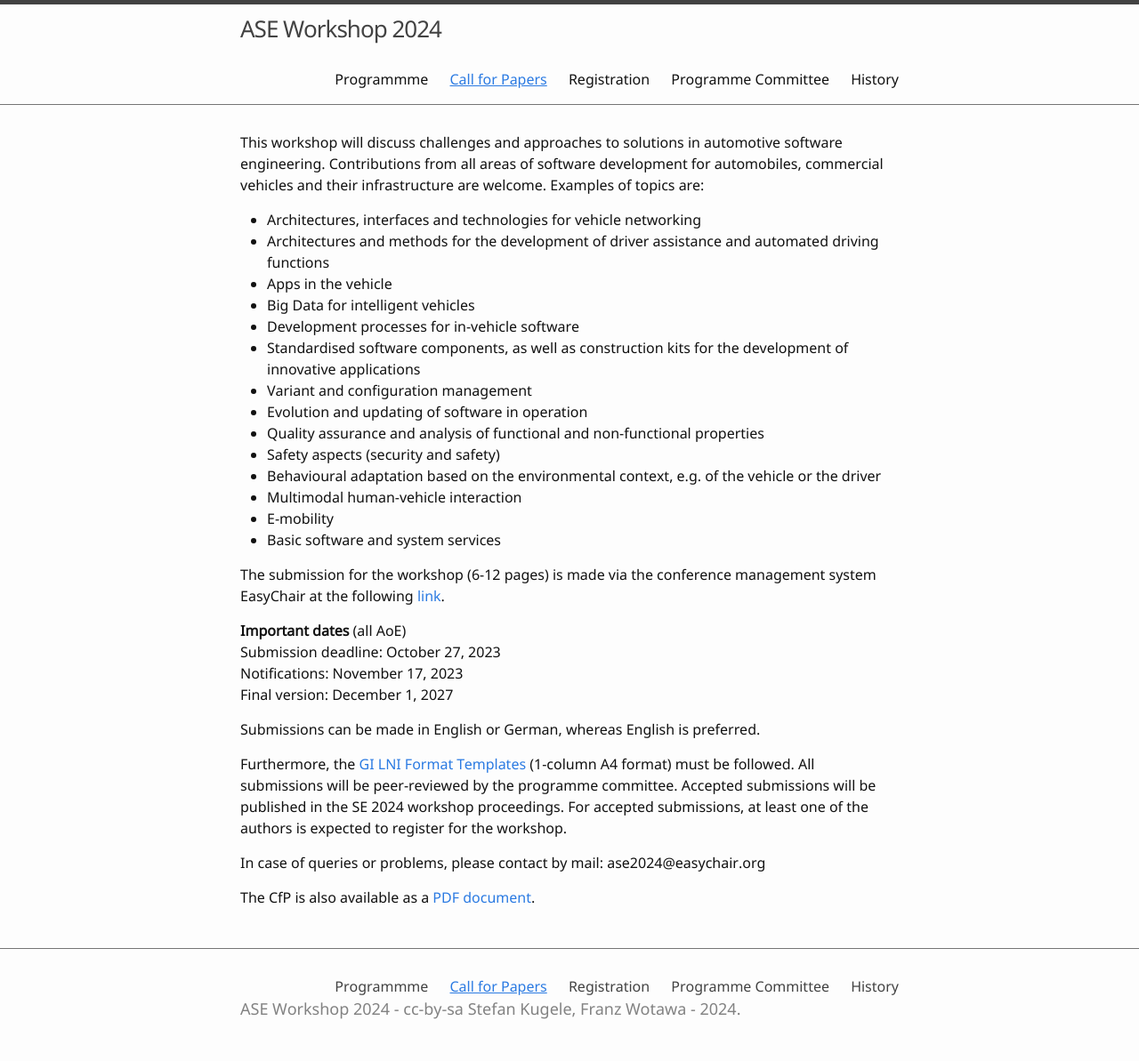
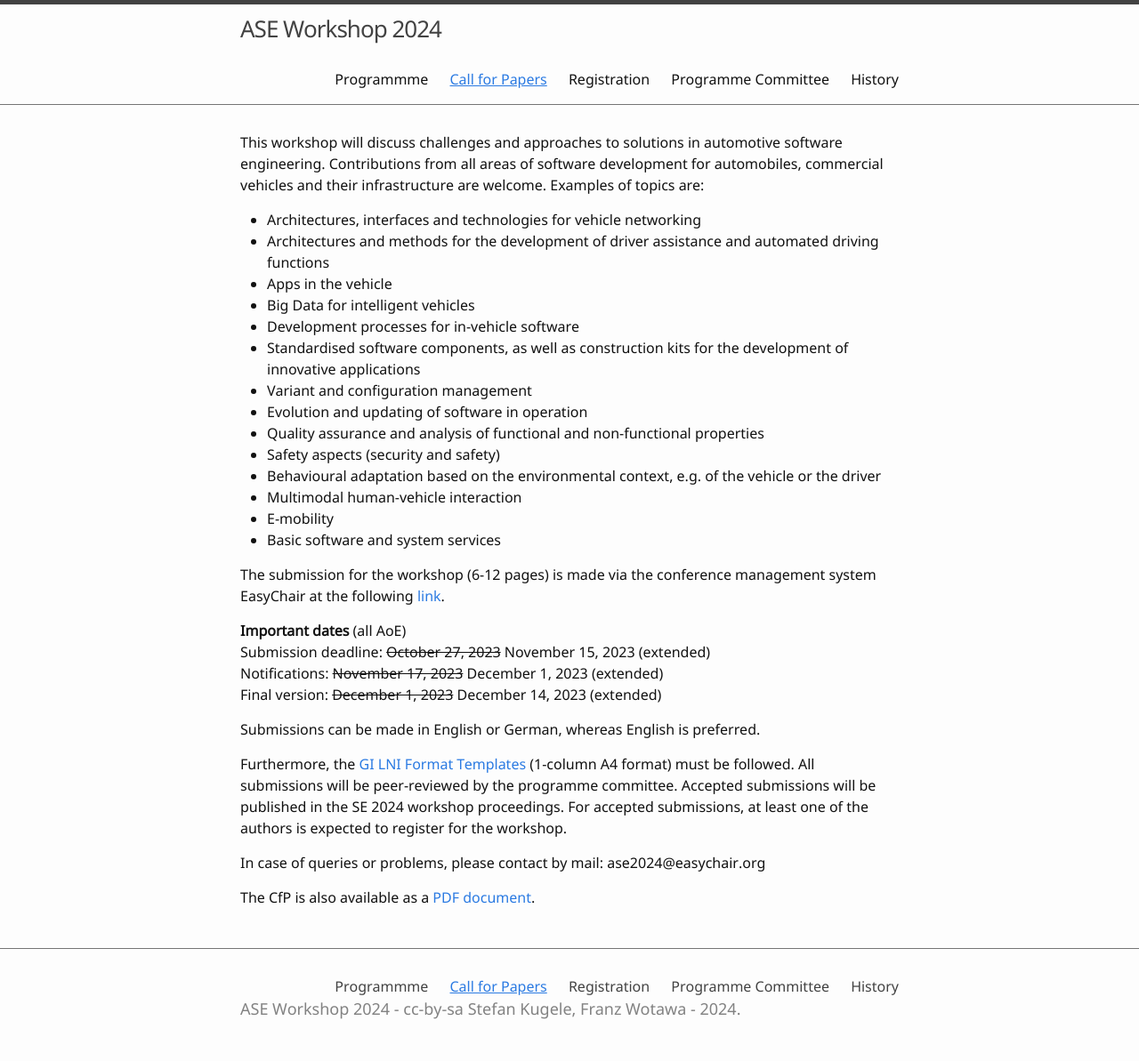
Before and after one commit to ASE-Workshop/2024, a Jekyll site: the page built from 1-call-for-papers.md, in a window 1280 px wide. Shown: the whole page at 89% size. Built offline with Jekyll 4.4.1, drawn with Linux system fonts in a browser that asks for light colours.

Commit message:
Update 1-call-for-papers.md

```diff
--- a/1-call-for-papers.md
+++ b/1-call-for-papers.md
@@ -23,9 +23,9 @@ This workshop will discuss challenges and approaches to solutions in automotive
 The submission for the workshop (6-12 pages) is made via the conference management system EasyChair at the following [link](https://easychair.org/conferences/?conf=ase2024).
 
 __Important dates__ (all AoE)\
-Submission deadline: October 27, 2023\
-Notifications: November 17, 2023\
-Final version: December 1, 2027
+Submission deadline: ~~October 27, 2023~~ November 15, 2023 (extended)\
+Notifications: ~~November 17, 2023~~ December 1, 2023 (extended)\
+Final version: ~~December 1, 2023~~ December 14, 2023 (extended)
 
 Submissions can be made in English or German, whereas English is preferred.
 
```
